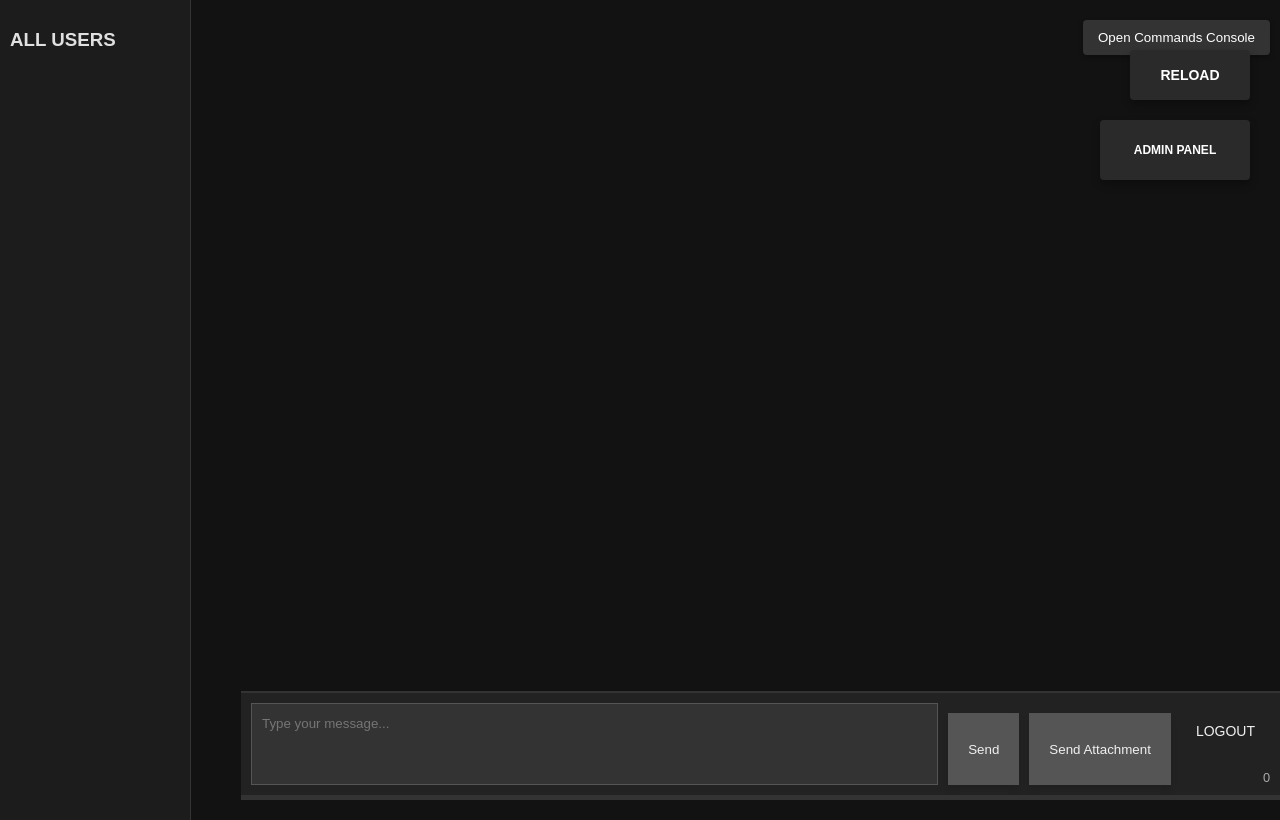
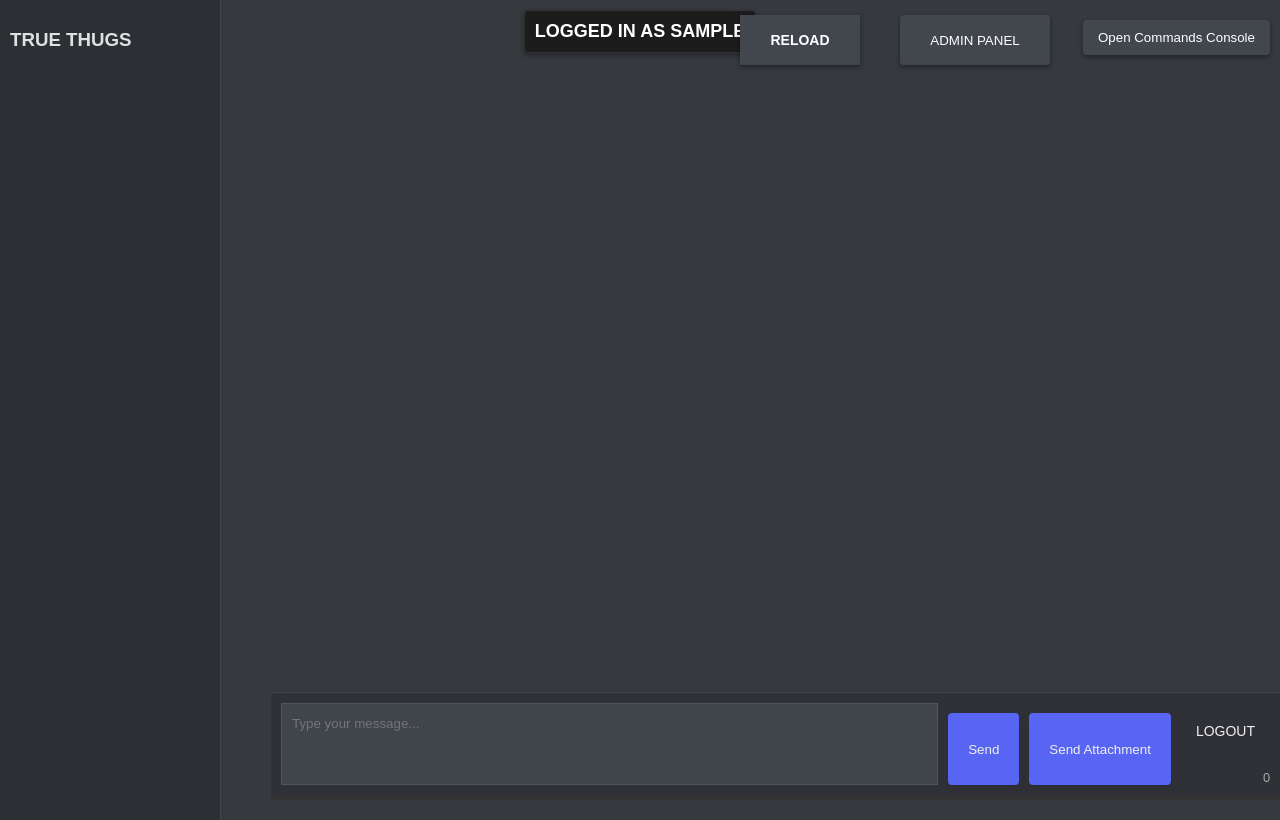
Before and after one commit to RayWZW/testchatapp, a Python web app: template templates/chat.html in a window 1280 px wide. Run offline with Jinja, Linux system fonts and the light colour scheme; the template is opened without the code that fills it: most values are stand-ins (such as "Sample title", 1, 10 or a date in 2020); some libraries are stand-ins or nearby versions.

Commit message:
Update chat.html

```diff
--- a/templates/chat.html
+++ b/templates/chat.html
@@ -6,7 +6,7 @@
     <title>THUG-CHAT</title>
    <style>
 body {
-    background-color: #121212;
+    background-color: #36393e;
     color: #e0e0e0;
     font-family: Arial, sans-serif;
     margin: 0;
@@ -17,8 +17,8 @@
 }
 
 .open-commands-button {
-    background-color: #333333;
-    color: #ffffff;
+    background-color: #42464d; /* Dark button background */
+    color: #ffffff; /* Button text color */
     border: none;
     padding: 10px 15px;
     border-radius: 4px;
@@ -27,62 +27,62 @@
     top: 10px;
     right: 10px;
     z-index: 1000;
-    box-shadow: 0 2px 5px rgba(0, 0, 0, 0.3);
+    box-shadow: 0 2px 5px rgba(0, 0, 0, 0.4);
     transition: background-color 0.3s, transform 0.2s;
 }
 
 .open-commands-button:hover {
-    background-color: #444444;
+    background-color: #4f545c; /* Lighter on hover */
     transform: scale(1.05);
 }
 
 .userbutton {
-    background-color: #2a2a2a;
-    color: #e0e0e0;
-    border: 1px solid #555;
+    background-color: #2f3136; /* Dark background for user buttons */
+    color: #dcddde; /* Light gray text */
+    border: 1px solid #3f4146; /* Darker border */
     padding: 12px;
-    border-radius: 0;
+    border-radius: 4px; /* Rounded corners */
     cursor: pointer;
     width: 100%;
     text-align: left;
-    margin: 0;
+    margin: 5px 0; /* Margin between buttons */
     box-shadow: none;
     transition: background-color 0.3s;
 }
 
 .userbutton:hover {
-    background-color: #444;
+    background-color: #4f545c; /* Hover effect */
 }
 
 .userbutton:active {
-    background-color: #3a3a3a;
+    background-color: #42464d; /* Darker when active */
 }
 
 #sidebar {
-    width: 170px;
-    background-color: #1c1c1c;
+    width: 200px; /* Increased width for better spacing */
+    background-color: #2c2f33; /* Sidebar background */
     padding: 10px;
     overflow-y: auto;
     height: 100%;
-    border-right: 1px solid #333;
+    border-right: 1px solid #40444b; /* Border for separation */
     transition: width 0.3s;
 }
 
 #sidebar::-webkit-scrollbar {
-    width: 10px;
+    width: 10px; /* Scrollbar width */
 }
 
 #sidebar::-webkit-scrollbar-thumb {
-    background-color: #444;
+    background-color: #444; /* Scrollbar thumb color */
     border-radius: 5px;
 }
 
 #sidebar::-webkit-scrollbar-thumb:hover {
-    background-color: #666;
+    background-color: #666; /* Darker on hover */
 }
 
 #sidebar::-webkit-scrollbar-track {
-    background: #2c2c2c;
+    background: #2c2f33; /* Scrollbar track color */
     border-radius: 5px;
 }
 
@@ -105,47 +105,44 @@
 }
 
 #chat-box::-webkit-scrollbar {
-    width: 16px;
+    width: 16px; /* Scrollbar width */
 }
 
 #chat-box::-webkit-scrollbar-track {
-    background: #2C2F33;
+    background: #2C2F33; /* Track color */
     border-radius: 0;
 }
 
 #chat-box::-webkit-scrollbar-thumb {
-    background-color: #333333;
+    background-color: #333333; /* Thumb color */
     border-radius: 0;
     border: 4px solid transparent;
 }
 
 #chat-box::-webkit-scrollbar-thumb:hover {
-    background-color: #5b6eae;
+    background-color: #5b6eae; /* Thumb hover color */
 }
 
 .textarea-container {
     position: relative;
-    padding-left: 50px;
+    padding-left: 50px; /* Space for icons or buttons */
 }
+
 
 #message-form {
     display: flex;
-    background-color: #222;
+    background-color: #2f3136; /* Darker background for the message form */
     padding: 10px;
-    border-top: 1px solid #333;
+    border-top: 1px solid #40444b; /* Lighter border for visibility */
     flex-wrap: wrap;
-}
-
-#message-form {
-    position: relative;
 }
 
 #message-input {
     flex: 1;
     padding: 10px;
-    border: 1px solid #555;
-    background-color: #333;
-    color: #e0e0e0;
+    border: 1px solid #555; /* Darker border */
+    background-color: #40444b; /* Dark input background */
+    color: #dcddde; /* Lighter text color */
     min-width: 0;
     resize: none;
     line-height: 1.5em;
@@ -173,22 +170,23 @@ button {
 #send-button, #upload-button {
     padding: 12px 20px;
     border: none;
-    background-color: #555;
-    color: #f0f0f0;
+    background-color: #5865f2; /* Discord's blue for buttons */
+    color: #f0f0f0; /* Light text color */
     cursor: pointer;
     margin-left: 10px;
     flex-shrink: 0;
     transition: background-color 0.3s, box-shadow 0.3s, transform 0.2s;
     box-shadow: 0 4px 6px rgba(0, 0, 0, 0.1);
+    border-radius: 4px; /* Rounded corners for buttons */
 }
 
 #send-button:hover, #upload-button:hover {
-    background-color: #666;
+    background-color: #4752c4; /* Darker blue on hover */
     box-shadow: 0 6px 10px rgba(0, 0, 0, 0.15);
 }
 
 #send-button:active, #upload-button:active {
-    background-color: #777;
+    background-color: #3c4f9e; /* Even darker blue when active */
     transform: translateY(2px);
     box-shadow: 0 2px 4px rgba(0, 0, 0, 0.2);
 }
@@ -314,53 +293,75 @@ button {
     margin-left: 10px;
 }
 
+#button-container {
+    position: relative; /* Position context for absolute children */
+}
+
 #reload-button {
-    background-color: #2a2a2a;
+    position: absolute; /* Use absolute positioning */
+    background-color: #42464d; /* Dark button background */
+    border: none; /* No border */
+    width: 120px; /* Set width */
+    height: 50px; /* Set height */
+    color: #ffffff; /* Button text color */
+    cursor: pointer; /* Cursor style */
+    z-index: 1000; /* Stack order */
+    transition: background-color 0.3s, transform 0.2s; /* Transition effects */
+    font-size: 14px; /* Font size */
+    display: flex; /* Use flexbox for alignment */
+    align-items: center; /* Vertical alignment */
+    justify-content: center; /* Horizontal alignment */
+    top: 5px; /* Set y-coordinate */
+    right: 420px; /* Set x-coordinate */
+    text-transform: uppercase; /* Uppercase text */
+    font-weight: bold; /* Bold text */
+    box-shadow: 0 2px 5px rgba(0, 0, 0, 0.4); /* Box shadow */
+    border-radius: 0; /* No border-radius for a rectangular shape */
+}
+
+#reload-button:hover {
+    background-color: #4f545c; /* Lighter on hover */
+    transform: scale(1.05); /* Slightly scale on hover */
+}
+
+#reload-button:active {
+    background-color: #3a3a3a; /* Darker on active */
+    transform: scale(0.98); /* Slightly scale down on active */
+}
+
+
+
+#adminButton {
+    position: absolute; /* Use absolute positioning */
+    background-color: #42464d; /* Dark button background */
+    color: #ffffff; /* Button text color */
     border: none;
-    width: 120px;
-    height: 50px;
-    color: #ffffff;
+    width: 150px; /* Set width to 50px for a square button */
+    height: 50px; /* Set height to 50px for a square button */
     cursor: pointer;
     z-index: 1000;
-    transition: background-color 0.3s, transform 0.2s;
-    font-size: 14px;
+    padding: 10px 15px; /* Adjusted padding for visual balance */
+    border-radius: 4px; /* Subtle rounded corners */
     display: flex;
     align-items: center;
     justify-content: center;
-    margin: 40px 20px 20px 20px;
-    text-transform: uppercase;
-    font-weight: bold;
-    box-shadow: 0 4px 8px rgba(0, 0, 0, 0.3);
+    top: 5px; /* Set y-coordinate */
+    right: 230px; /* Set x-coordinate */
+    box-shadow: 0 2px 5px rgba(0, 0, 0, 0.4); /* Updated box shadow */
+    transition: background-color 0.3s, transform 0.2s; /* Smooth transitions */
 }
 
-#reload-button:hover {
-    background-color: #444;
-    transform: scale(1.05);
+#adminButton:hover {
+    background-color: #51565e; /* Slightly lighter background on hover */
+    transform: scale(1.05); /* Scale effect on hover */
 }
 
-#reload-button:active {
-    background-color: #3a3a3a;
-    transform: scale(0.98);
+#adminButton:active {
+    background-color: #3a3a3a; /* Darker background on active */
+    transform: scale(0.98); /* Slight scale effect on active */
 }
 
-#adminButton {
-    background-color: #2a2a2a;
-    border: none;
-    width: 150px;
-    height: 60px;
-    color: #ffffff;
-    cursor: pointer;
-    z-index: 1000;
-    transition: background-color 0.3s, transform 0.2s;
-    font-size: 12px;
-    display: flex;
-    align-items: center;
-    justify-content: center;
-    margin: 110px 20px 20px 20px;
-    text-transform: uppercase;
-    font-weight: bold;
-    box-shadow: 0 4px 8px rgba(0, 0, 0, 0.3);
-}
+
 
 #adminButton:hover {
     background-color: #444;
@@ -464,7 +466,33 @@ button {
     #edit-account-button, #reload-button {
         width: 100%;
     }
+
+    #adminButton {
+        width: 100%;
+        margin-bottom: 10px;
     }
+}
+
+#header {
+    background-color: #36393e; /* Discord dark mode background color */
+    padding: 10px 20px; /* Add horizontal padding for spacing */
+    border-radius: 4px; /* Rounded corners */
+    box-shadow: 0 2px 5px rgba(0, 0, 0, 0.5); /* Subtle shadow */
+    color: #ffffff; /* White text color */
+    text-align: center; /* Center the text */
+    position: absolute; /* Positioning */
+    top: 10px; /* Distance from the top */
+    left: 50%; /* Centering */
+    transform: translateX(-50%); /* Offset the center */
+    font-size: 18px; /* Font size */
+    width: auto; /* Width based on content */
+    min-width: 200px; /* Minimum width for better appearance */
+    z-index: 1000; /* Keeps it above other elements */
+    border: 1px solid rgba(255, 255, 255, 0.1); /* Subtle border for distinction */
+    font-weight: bold; /* Make text bold */
+    text-transform: uppercase; /* Make text uppercase */
+}
+
 
 </style>
 
@@ -472,13 +500,16 @@ button {
 <body>
     <button class="open-commands-button" onclick="window.open('/commands', '_blank')">Open Commands Console</button>
     <div id="sidebar">
-        <h3>ALL USERS</h3>
+        <h3>TRUE THUGS</h3>
         <ul id="user-list"></ul>
         </div>
 
         <div id="customAlert" style="display:none; position:fixed; top:20%; left:50%; transform:translate(-50%, -50%); background-color:rgba(0,0,0,0.8); color:white; padding:20px; border-radius:5px;">
             <span id="alertMessage"></span>
             <button id="alertCloseButton" style="margin-left:10px;">Close</button>
+        </div>
+        <div id="header" style="background-color: #1c1c1c; padding: 10px; border-radius: 4px; box-shadow: 0 2px 5px rgba(0, 0, 0, 0.4); color: #ffffff; text-align: center; position: absolute; top: 10px; left: 50%; transform: translateX(-50%);">
+            LOGGED IN AS <span id="username-placeholder">{{ username }}</span>
         </div>
 
  <button id="adminButton" class="open-commands-button">ADMIN PANEL</button>
@@ -603,7 +634,7 @@ sendButton.addEventListener('click', () => {
         });
 
     socket.on('message', function(msg) {
-        const messageId = msg.timestamp;
+        const messageId = msg.timestamp; // Assuming timestamp is unique for each message
         if (!Array.from(chatBox.children).some(child => child.dataset.timestamp === messageId)) {
             chatBox.appendChild(createMessageElement(msg));
             chatBox.scrollTop = chatBox.scrollHeight;
@@ -633,12 +664,14 @@ sendButton.addEventListener('click', () => {
         }, 1000);
     });
 
+
+
     function fetchMessages() {
         fetch('/get_messages')
             .then(response => response.json())
             .then(messages => {
                 messages.forEach(msg => {
-                    const messageId = msg.timestamp;
+                    const messageId = msg.timestamp; // Assuming timestamp is unique for each message
                     if (!Array.from(chatBox.children).some(child => child.dataset.timestamp === messageId)) {
                         chatBox.appendChild(createMessageElement(msg));
                     }
@@ -768,7 +802,7 @@ function embedDiscordInvite(url) {
     const match = url.match(discordInvitePattern);
 
     if (match) {
-        const formattedUrl = url.startsWith('http') ? url : `https:
+        const formattedUrl = url.startsWith('http') ? url : `https://${url}`;
         return `
             <a href="${formattedUrl}" target="_blank" rel="noopener noreferrer">
                 <img src="static/discordinvite.png" style="width: 200px; height: 400px; border-radius: 8px;"/>
@@ -897,15 +932,15 @@ function uploadFile(file) {
 
             function getMediaMessage(file, fileUrl) {
     const fileName = file.name;
-    const fileExtension = fileName.split('.').pop().toLowerCase();
+    const fileExtension = fileName.split('.').pop().toLowerCase(); // Ensure it's lowercase
     let mediaMessage = '';
 
     if (file.type.startsWith('image/')) {
         if (fileExtension === 'gif') {
-
+            // GIF files should display normally
             mediaMessage = `<img src="${fileUrl}" alt="Uploaded GIF">`;
         } else {
-
+            // Other image files
             mediaMessage = `<img src="${fileUrl}" alt="Uploaded image">`;
         }
     } else if (file.type.startsWith('video/') || fileExtension === 'mov') {
```
Also changed, not shown: other parts of templates/chat.html (+13 -24 lines). Lines whose indentation alone changed are shown as unchanged.
